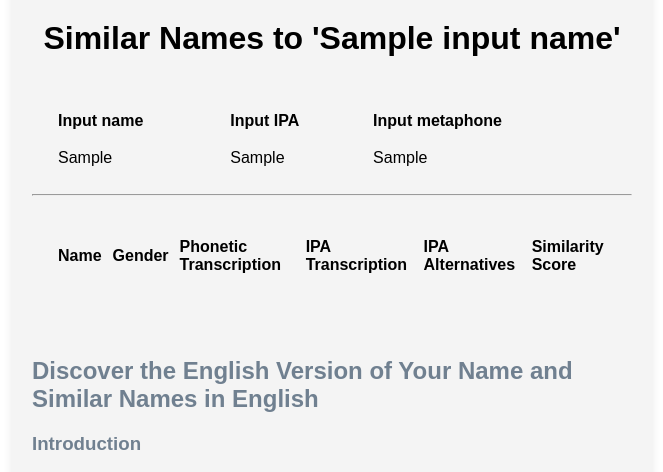
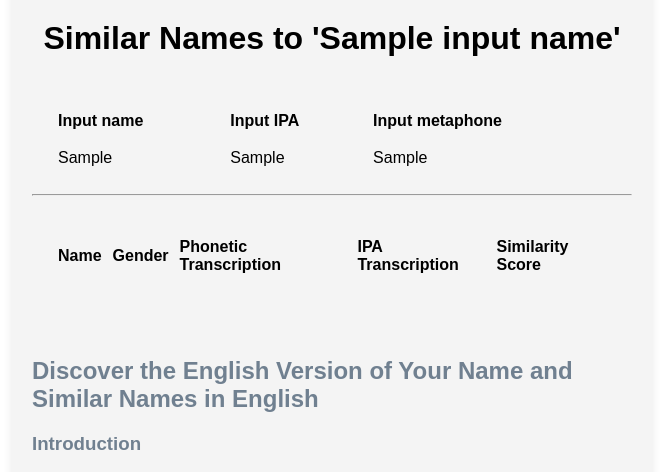
Before and after one commit to cemreefe/similar-name-finder, a Flask app: template api/templates/index.html in a window 1280 px wide. Shown: the part 538-1010 px from the top of the page, without its empty margins (308-971 px from the left). Run offline with Flask 3, Linux system fonts and the light colour scheme; the template is opened without the code that fills it: most values are stand-ins (such as "Sample title", 1, 10 or a date in 2020); lists and menus that the app fills with data are empty.

Commit message:
Remove IPA alternatives from FE

```diff
--- a/api/templates/index.html
+++ b/api/templates/index.html
@@ -87,7 +87,7 @@
                         <th>Gender</th>
                         <th>Phonetic Transcription</th>
                         <th>IPA Transcription</th>
-                        <th>IPA Alternatives</th>
+<!--                         <th>IPA Alternatives</th> -->
                         <th>Similarity Score</th>
                     </tr>
                 </thead>
@@ -98,7 +98,7 @@
                             <td>{{ gender }}</td>
                             <td>{{ phonetic_repr }}</td>
                             <td>{{ ipa_transcription }}</td>
-                            <td>{{ ipa_alternatives }}</td>
+<!--                             <td>{{ ipa_alternatives }}</td> -->
                             <td>{{ '%0.2f' % similarity_score }}</td>
                         </tr>
                     {% endfor %}
```
